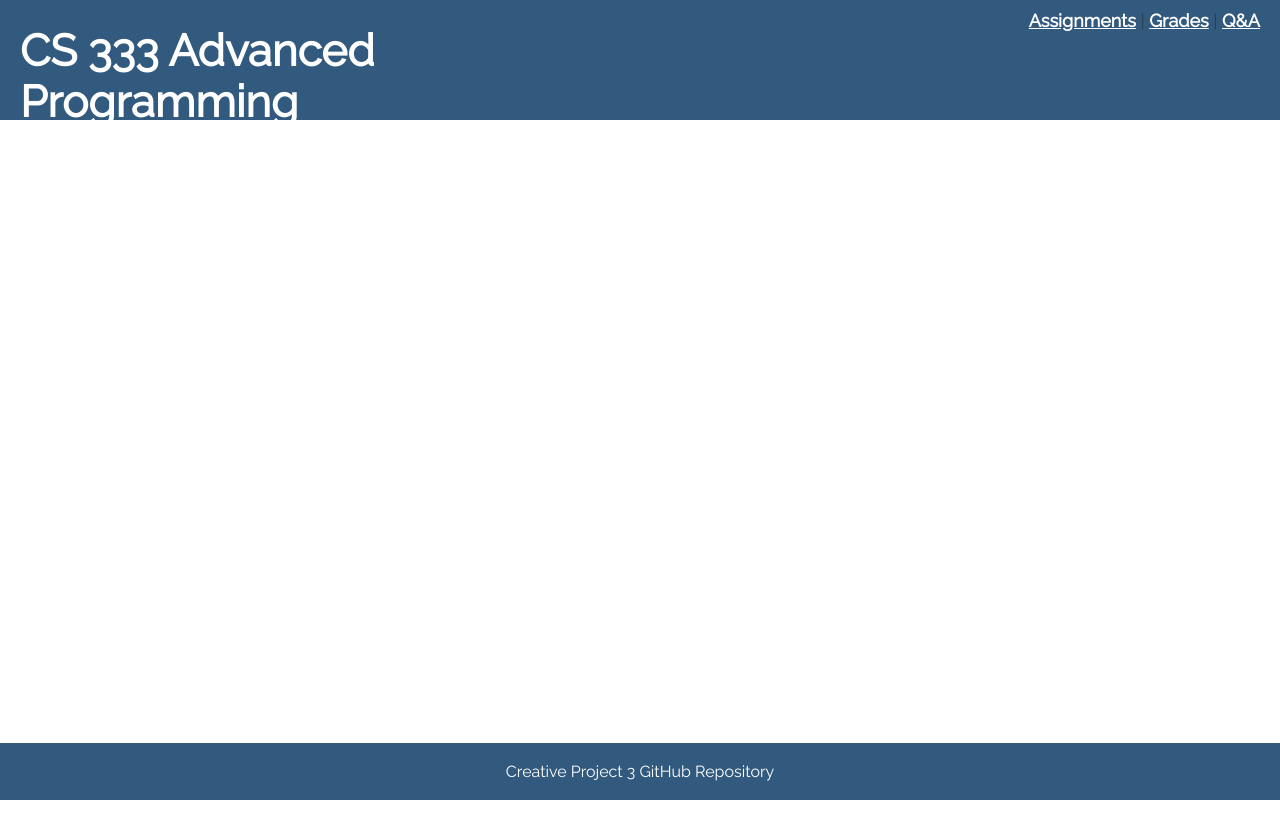
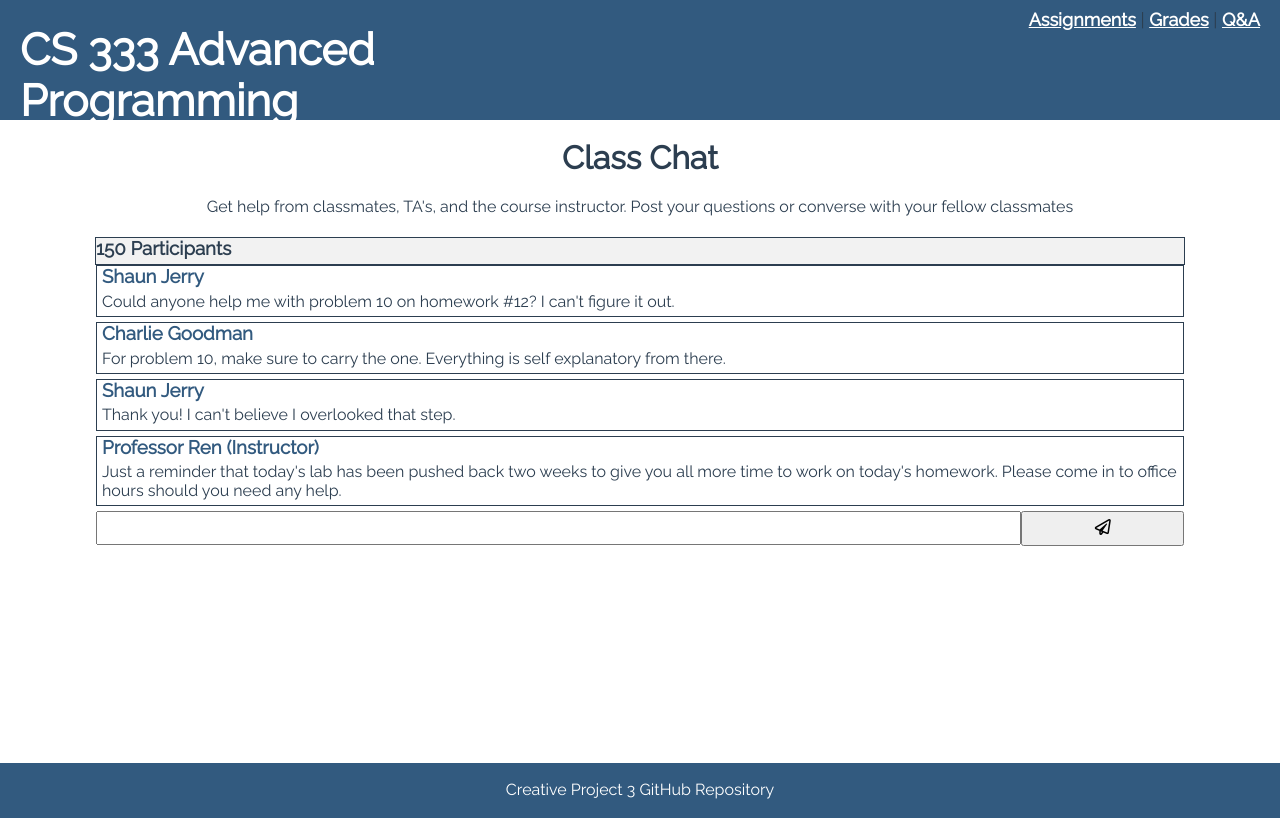
Before and after one commit to Pay10-VA/Creative-Project-3, a Vue app in the folder learning-management/: page /forum in a window 1280 px wide. Built offline with nearby package versions, Linux system fonts and the light colour scheme.

Commit message:
Chat input and button styles complete

```diff
--- a/learning-management/public/index.html
+++ b/learning-management/public/index.html
@@ -3,6 +3,8 @@
   <head>
     <meta charset="utf-8">
     <meta http-equiv="X-UA-Compatible" content="IE=edge">
+    <link rel="stylesheet" href="https://cdnjs.cloudflare.com/ajax/libs/font-awesome/5.12.1/css/all.min.css" integrity="sha256-mmgLkCYLUQbXn0B1SRqzHar6dCnv9oZFPEC1g1cwlkk=" crossorigin="anonymous" />
+<link rel="stylesheet" href="https://unpkg.com/purecss@1.0.1/build/pure-min.css" integrity="sha384-oAOxQR6DkCoMliIh8yFnu25d7Eq/PHS21PClpwjOTeU2jRSq11vu66rf90/cZr47" crossorigin="anonymous">
     <meta name="viewport" content="width=device-width,initial-scale=1.0">
     <link rel="icon" href="<%= BASE_URL %>favicon.ico">
     <link rel="preconnect" href="https://fonts.gstatic.com">
--- a/learning-management/src/main.js
+++ b/learning-management/src/main.js
@@ -9,6 +9,24 @@ let data = {
   assignments: mock,
   cart: [],
   view: 1,
+  posts: [
+    {
+      name: "Shaun Jerry",
+      message: "Could anyone help me with problem 10 on homework #12? I can't figure it out."
+    },
+    {
+      name: "Charlie Goodman",
+      message: "For problem 10, make sure to carry the one. Everything is self explanatory from there."
+    },
+    {
+      name: "Shaun Jerry",
+      message: "Thank you! I can't believe I overlooked that step."
+    },
+    {
+      name: "Professor Ren (Instructor)",
+      message: "Just a reminder that today's lab has been pushed back two weeks to give you all more time to work on today's homework. Please come in to office hours should you need any help."
+    },
+  ]
 }
 
 
--- a/learning-management/src/views/Forum.vue
+++ b/learning-management/src/views/Forum.vue
@@ -1,5 +1,30 @@
 <template>
-  <div id="forum-main"></div>
+  <div id="forum-main">
+
+    <h1>Class Chat</h1>
+
+    <p>Get help from classmates, TA's, and the course instructor. Post your questions or converse with your fellow classmates</p>
+
+    <div id="post-header">
+      <h3>150 Participants</h3>
+    </div>
+    <div id="posts">
+      <div v-for="post in this.$root.$data.posts" :key="post.name" id="single-post">
+        <div id="post-name">
+          <h3>{{post.name}}</h3>
+        </div>
+        <div id="post-message">
+          <p>{{post.message}}</p>
+        </div>
+      </div>
+    </div>
+
+    <div id="user-posting">
+      <input>
+      <button><i class="far fa-paper-plane"></i></button>
+    </div>
+
+  </div>
 </template>
 
 <script>
@@ -14,4 +39,64 @@ export default {
   #forum-main {
     min-height: calc(100vh - 120px - 57px);
   }
+
+  #posts {
+    width: 85%;
+    margin-left: auto;
+    margin-right: auto;
+  }
+
+  #single-post {
+    border: solid;
+    border-width: thin;
+    margin-bottom: 5px;
+  }
+
+  #post-name {
+    text-align: left;
+    padding-left: 5px;
+    padding-bottom: 5px;
+    color: #325A7F;
+  }
+
+  #post-message {
+    text-align: left;
+    padding-left: 5px;
+    padding-bottom: 5px;
+  }
+
+  #post-header {
+    width: 85%;
+    margin-left: auto;
+    margin-right: auto;
+    padding-bottom: 5px;
+    border: solid;
+    border-width: thin;
+    background-color: #f2f2f2;
+    margin-top: 20px;
+    text-align: left;
+  }
+
+  #user-posting {
+    display: flex;
+    width: 85%;
+    margin-left: auto;
+    margin-right: auto;
+  }
+
+  input {
+    width: 85%;
+    height: 30px;
+  }
+
+  button {
+    width: 15%;
+    height: 35px;
+  }
+
+  button:hover {
+    background-color: #f2f2f2;
+  }
+
+
 </style>
```
